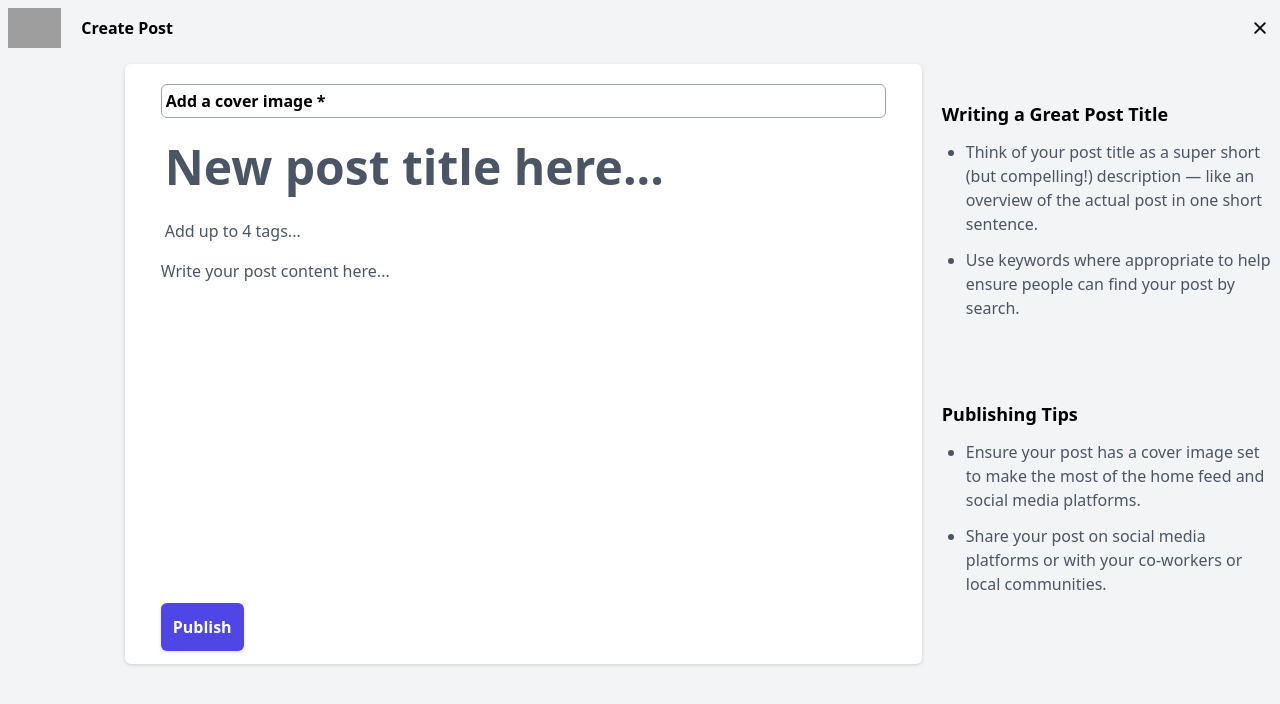
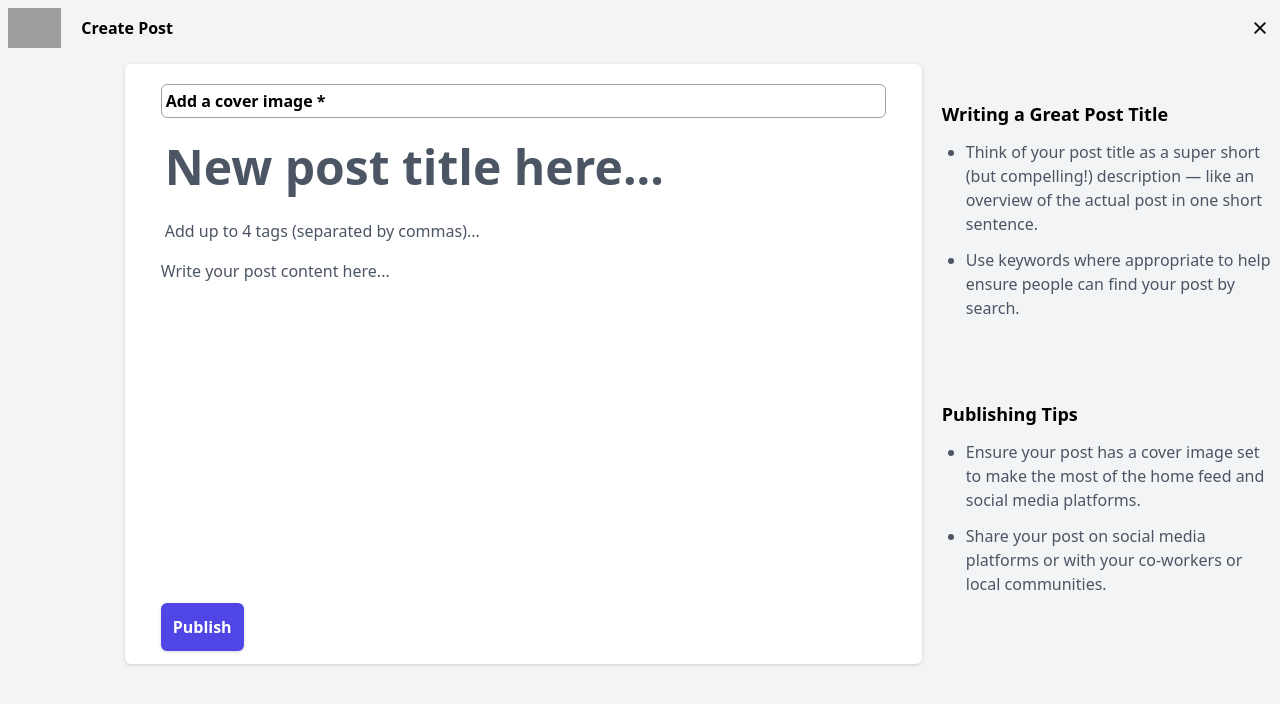
Before and after one commit to RichardGD7/react-DEVpage-challenge, a React (Vite) app: page /new-post in a window 1280 px wide. Shown: the top 704 px of the page. Built offline with nearby package versions, Linux system fonts and the light colour scheme; sample sign-in values are in the browser's storage; grey boxes are pictures that could not be loaded.

Commit message:
tags method added on New post page & connection with the API

```diff
--- a/src/components/CreateNewPost.jsx
+++ b/src/components/CreateNewPost.jsx
@@ -1,7 +1,10 @@
 import { useForm } from "react-hook-form";
+import { useNavigate } from "react-router-dom";
 
 export default function CreateNewPost() {
   const token = localStorage.getItem("token");
+  const navigate = useNavigate();
+
   const {
     register,
     handleSubmit,
@@ -11,6 +14,8 @@ export default function CreateNewPost() {
   const nameUser = localStorage.getItem("nameUser");
 
   async function onPublish(data) {
+    const tagsArray = data.tags.split(",");
+    console.log(tagsArray);
     const response = await fetch("http://localhost:5000/api/posts", {
       method: "POST",
       body: JSON.stringify({
@@ -19,6 +24,9 @@ export default function CreateNewPost() {
         imgprofile: imgprofile,
         name: nameUser,
         title: data.title,
+        comments_count: "0",
+        date: "Ene 15",
+        tags: tagsArray,
       }),
       headers: {
         "Content-Type": "application/json",
@@ -28,6 +36,7 @@ export default function CreateNewPost() {
 
     const responseData = await response.json();
     console.log(responseData);
+    navigate("/");
   }
 
   return (
@@ -71,7 +80,9 @@ export default function CreateNewPost() {
 
               <input
                 placeholder={`${
-                  errors.tags ? "Tags required" : "Add up to 4 tags..."
+                  errors.tags
+                    ? "Tags required"
+                    : "Add up to 4 tags (separated by commas)..."
                 }`}
                 className={`rounded-md p-1 w-full text-md placeholder:text-gray-600 ${
                   errors.tags
--- a/src/components/NavBar.jsx
+++ b/src/components/NavBar.jsx
@@ -58,7 +58,7 @@ export default function NavBar() {
               <img
                 src={`${imgProfileUser}`}
                 alt="profile-pic"
-                className="rounded-full max-h-[40px] object-none"
+                className="rounded-full max-h-[40px]"
               />
               <button
                 className="p-3 rounded-md hover:bg-red-100/50 hover:text-red-600 hover:underline text-gray-600 cursor-pointer"
```
